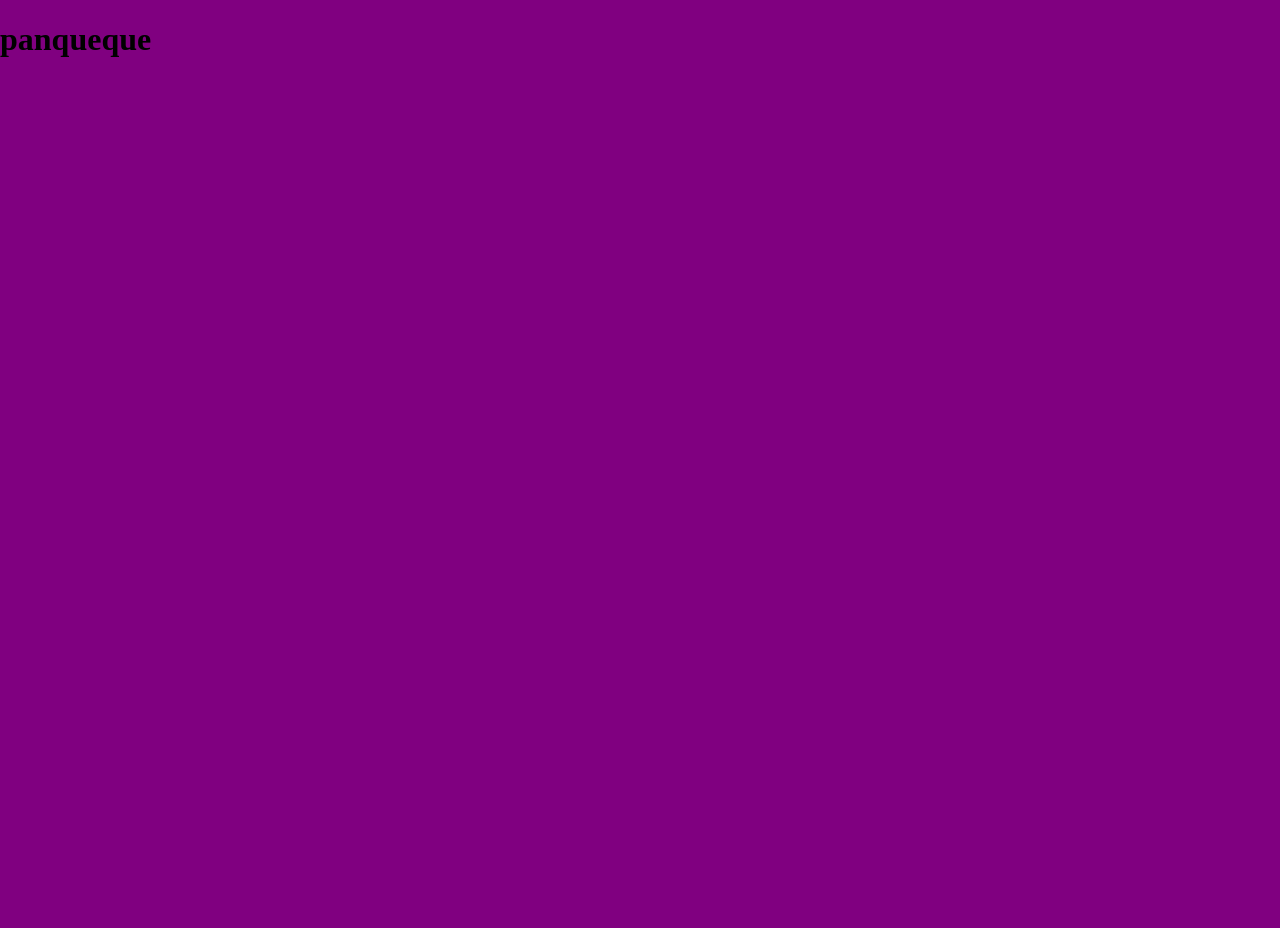
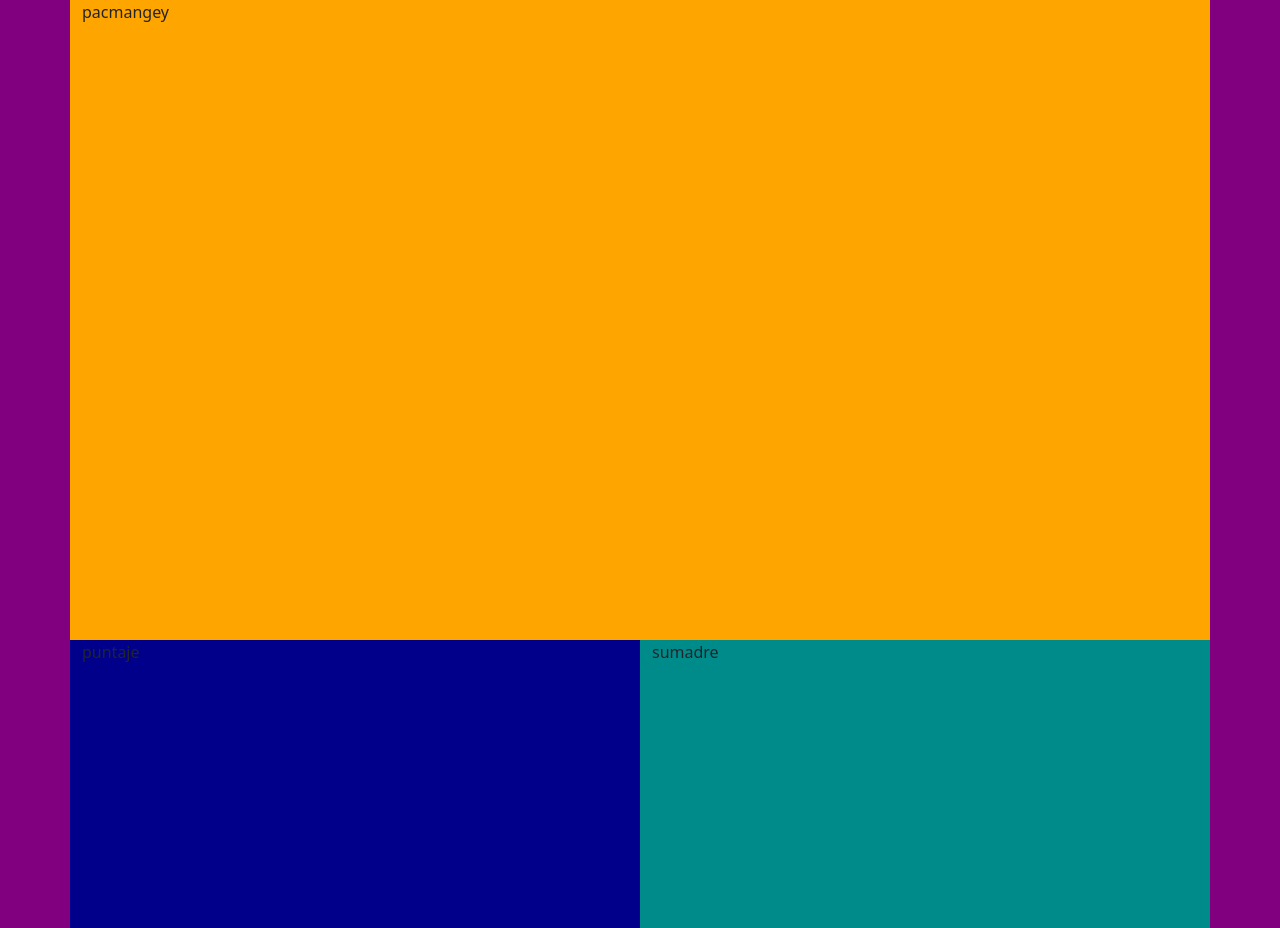
Before and after one commit to Koko-OwO/wakawaka, a plain HTML site: page index.html in a window 1280 px wide. Before the commit the page ends 800 px from the top, so only its background shows below. Drawn offline with Linux system fonts and the light colour scheme.

Commit message:
estructura basica bien cutre pero ahí esta

```diff
--- a/css/styles.css
+++ b/css/styles.css
@@ -45,3 +45,38 @@ body {
         background-color:deeppink;
     }
 }
+
+.hola {
+    width: 100%;
+    height: 100vh;
+
+
+
+}
+
+.kilO {
+
+    display: flex;
+    justify-content: center;
+}
+
+.play {
+    width: 100%;
+    height: 40rem;
+    background-color: orange;
+}
+
+.puntaje {
+    background-color: darkblue;
+    height: 18rem;
+
+
+
+}
+.redes {
+    background-color: darkcyan;
+    height: 18rem;
+
+
+
+}
--- a/index.html
+++ b/index.html
@@ -5,10 +5,24 @@
     <meta http-equiv="X-UA-Compatible" content="IE=edge">
     <meta name="viewport" content="width=device-width, initial-scale=1.0">
     <title>Waka Waka</title>
-    <link rel="stylesheet" href="css/styles.css">
+
+    <link rel="stylesheet" href="css/bootstrap.min.css">
+     <link rel="stylesheet" href="css/styles.css" >
 </head>
 <body>
-    <h1>panqueque</h1>
-
+    <div class="container hola">
+        <div class="row kilo">
+            <div class="col-xl-12 col-lg- 6 col-md-12 col-sm-12 play">
+                pacmangey
+            </div>
+            <div class="col-xl-6 col-lg- 6 col-md-6 col-sm-12 puntaje">
+                puntaje
+            </div>
+            <div class="col-xl-6 col-lg- 6 col-md-6 col-sm-12 redes">
+                 sumadre
+            </div>
+        </div>
+    </div>
+    <script src="js/bootstrap.bundle.min.js" ></script>
 </body>
 </html>
```
